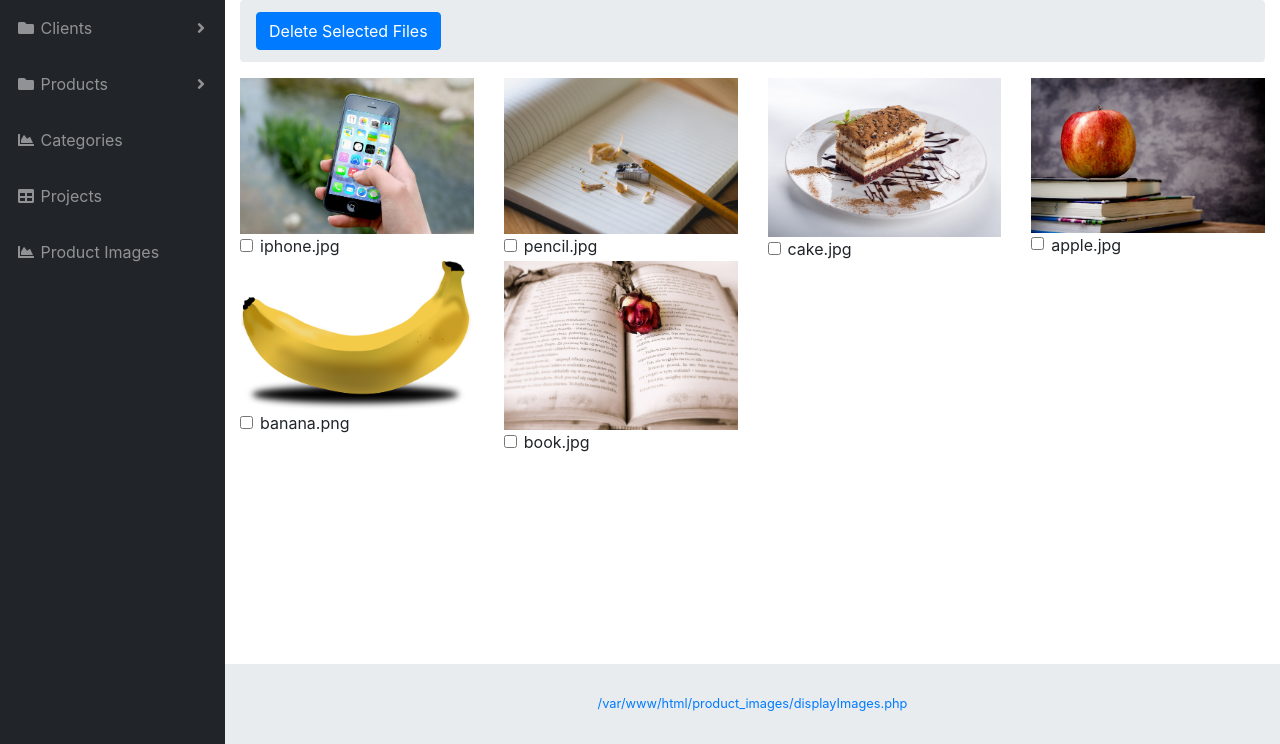
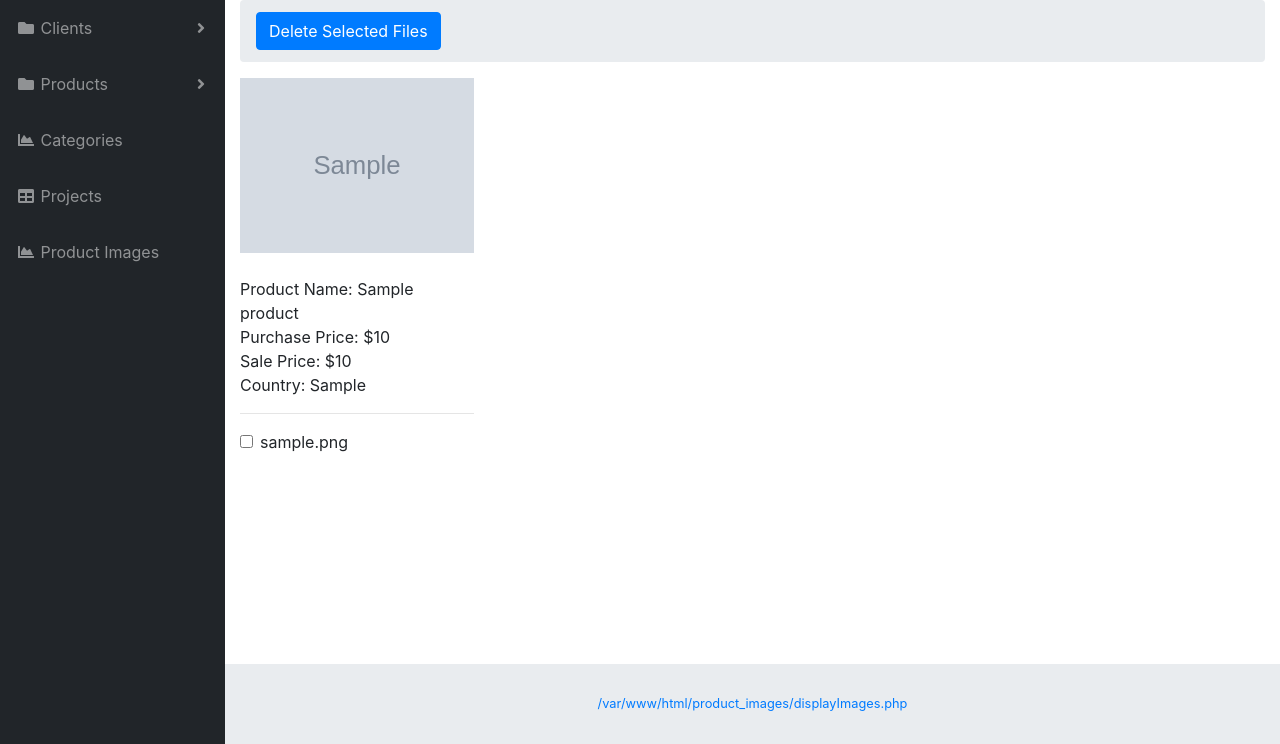
Before and after one commit to xingdongcai/webman, a PHP site: page /product_images/displayImages.php in a window 1280 px wide. Shown: the part 56-800 px from the top of the page. Run offline with PHP 8.4, Linux system fonts and the light colour scheme; the visitor is signed in with stand-in values (Sample User, id 1); tables that the repository leaves empty hold one stand-in row (values such as "Sample post"); grey boxes marked "Sample" are stand-in pictures.

Commit message:
product image updated

```diff
--- a/db_testing_data.sql
+++ b/db_testing_data.sql
@@ -40,3 +40,5 @@ INSERT INTO product(product_name, product_purchase_price, product_sale_price, pr
 
 INSERT INTO project(project_desc, project_country, project_city) VALUES ('Sponsor a child','Australia','Melbourne');
 INSERT INTO project(project_desc, project_country, project_city) VALUES ('Volunteer in Education','Australia','Sydney');
+
+DELETE FROM product_image WHERE image_name = 'banana.png';
--- a/product_images/displayImages.php
+++ b/product_images/displayImages.php
@@ -1,7 +1,13 @@
 <?php
 include("../loginCheck.php");
-include("../templateTop.html") ?>
-<?php
+include("../templateTop.html");
+
+
+include("../connection.php");
+$dsn = "mysql:host=$Host;dbname=$DB;";
+$dbh = new PDO($dsn, $UName, $PWord);
+$stmt = $dbh->prepare("select * from product_image");
+$stmt->execute();
 
 $currdir = dirname($_SERVER["SCRIPT_FILENAME"]);
 $dir = opendir($currdir);
@@ -20,22 +26,32 @@ if(empty($_POST["delete"]))
     </ol>
         <div class="row">
             <?php
-            while ($file = readdir($dir))
+            while ($row = $stmt->fetch())
             {
-                if (fnmatch("*.jpg", $file)||fnmatch("*.png", $file))
-                {?>
+                ?>
                     <div class="col-md-3">
                         <div class="thumbnail">
-                            <?php echo '<img src="'.$file.'" style="width: 100%"/><br/>';?>
+                            <img src="<?= $row[2] ;?>"style="width: 100%"/><br/>
+                            <?php
+                            $stmtProduct = $dbh->prepare("select * from product where product_id=".$row[1]);
+                            $stmtProduct->execute();
+                            $productRow=$stmtProduct->fetch();
+
+                            echo "<br>Product Name: ".$productRow[1];
+                            echo "<br>Purchase Price: "."$".$productRow[2];
+                            echo "<br>Sale Price: "."$".$productRow[3];
+                            echo "<br>Country: ".$productRow[4];
+
+                            ?>
+                            <hr>
                             <div class="form-check">
                                 <label class="form-check-label">
-                                    <input type="checkbox" class="form-check-input" name="delete[]" value="<?php echo $file?>"><?php echo $file?>
+                                    <input type="checkbox" class="form-check-input" name="delete[]" value="<?= $row[2]?>"><?= $row[2]?>
                                 </label>
                             </div>
                         </div>
                     </div>
                     <?php
-                }
             }
             ?>
         </div>
@@ -49,9 +65,20 @@ if(empty($_POST["delete"]))
             <?php
             foreach($_POST["delete"] as $filename )
             {
+
                 if(unlink($filename))
                 {
-                    echo "<center>Image File ".$filename." has been deleted<br></center>";
+                    $query = "DELETE FROM product_image WHERE image_name ='" . $filename . "'";
+                    $stmt = $dbh->prepare($query);
+                    if(!$stmt->execute()) {
+                        $err = $stmt->errorInfo();
+                        echo "<h4 align='center'>Error deleting record to database – contact System Administrator Error is:</h4> <b><h5 align='center'>" . $err[2] . "</h5></b>";
+                    }
+                    else {
+                        echo "<center>Image File ".$filename." has been deleted<br></center>";
+                    }
+
+
                 }else{
                     echo "ERROR: Can't Delete Image File.$filename";
                 }
--- a/products/add.php
+++ b/products/add.php
@@ -17,12 +17,12 @@ if (empty($_POST["ppp"]))
             </tr>
             <tr>
                 <td><b>Purchase price</b></td>
-                <td>$<input class="border" type="text" name="ppp" size="10" required>
+                <td>$<input class="border" type="number" name="ppp" size="10" required>
                 </td>
             </tr>
             <tr>
                 <td><b>Sale price</b></td>
-                <td>$<input class="border" type="text" name="psp" size="10" required></td>
+                <td>$<input class="border" type="number" name="psp" size="10" required></td>
             </tr>
             <tr>
                 <td><b>Country of origin</b></td>
@@ -55,6 +55,7 @@ if (empty($_POST["ppp"]))
     $dbh = new PDO($dsn,$UName,$PWord);
     $query = "INSERT INTO product (product_name, product_purchase_price, product_sale_price, product_country_of_origin)
                 VALUES ('$_POST[pname]','$_POST[ppp]', '$_POST[psp]', '$_POST[pco]')";
+    $stmt = $dbh->prepare($query);
 
     if(!$stmt->execute()) {
         $err = $stmt->errorInfo();
@@ -94,6 +95,7 @@ if (empty($_POST["ppp"]))
 ?>
 
 <script>
+    //JavaScript Validation
     function validateForm() {
         //It returns -1 if the argument passed a negative number.
         var purchasePrice = document.forms["addProductForm"]["ppp"].value;
```
Also changed, not shown: products/index.php (+4 -3 lines), product_images/apple.jpg (deleted), product_images/banana.png (deleted), product_images/iphone.jpg (deleted), product_images/pencil.jpg (deleted).
